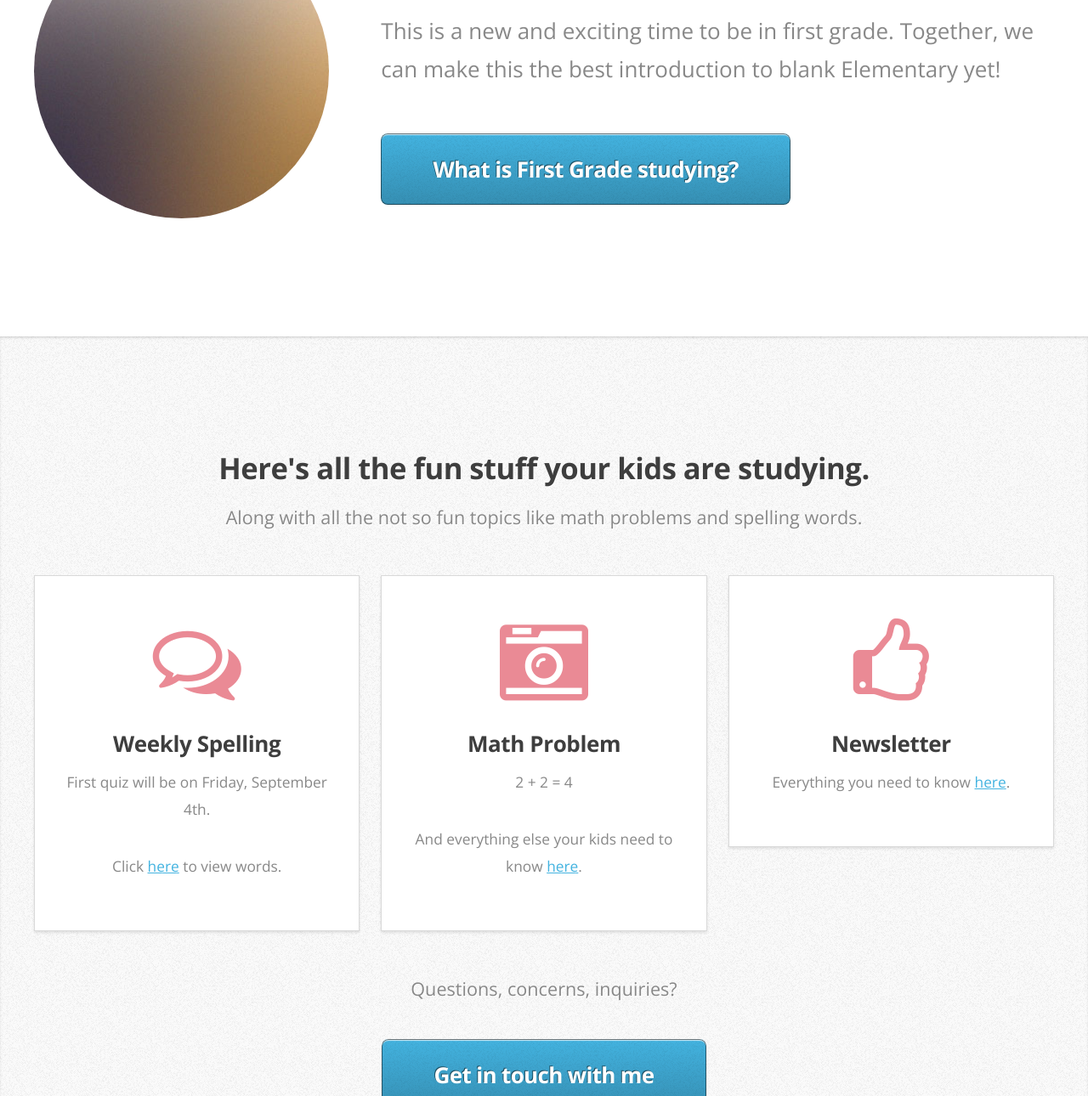
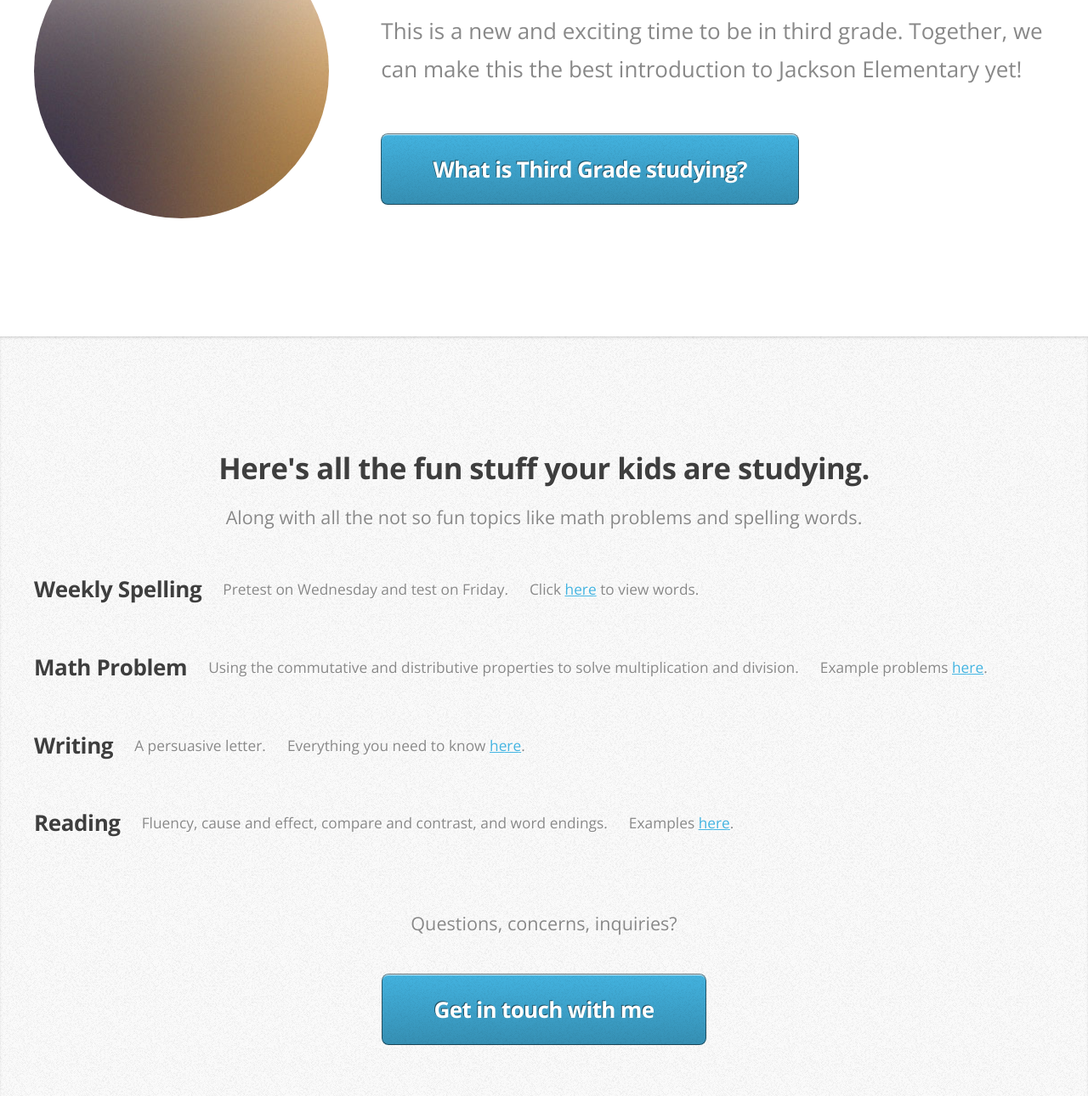
Before and after one commit to MsPerkins/msperkins.github.io, a plain HTML site: page index.html in a window 1280 px wide. Shown: the part 298-1588 px from the top of the page at 85% size. Drawn offline with nearby package versions, Linux system fonts and the light colour scheme.

Commit message:
Update 1/14/16

```diff
--- a/index.html
+++ b/index.html
@@ -41,10 +41,10 @@
 						</div>
 						<div class="8u">
 							<header>
-								<h1>Hi, welcome to <strong>First Grade!</strong></h1>
+								<h1>Hi, welcome to <strong>Third Grade!</strong></h1>
 							</header>
-							<p>This is a new and exciting time to be in first grade. Together, we can make this the best introduction to blank Elementary yet!</p>
-							<a href="#work" class="button big scrolly">What is First Grade studying?</a>
+							<p>This is a new and exciting time to be in third grade. Together, we can make this the best introduction to Jackson Elementary yet!</p>
+							<a href="#work" class="button big scrolly">What is Third Grade studying?</a>
 						</div>
 					</div>
 				</article>
@@ -59,29 +59,20 @@
 					</header>
 					<div class="container">
 						<div class="row">
-							<div class="4u">
-								<section class="box style1">
-									<span class="icon featured fa-comments-o"></span>
-									<h3>Weekly Spelling</h3>
-									<p>First quiz will be on Friday, September 4th.</p>
-									<p>Click <a href="words.html">here</a> to view words.</p>
-								</section>
-							</div>
-							<div class="4u">
-								<section class="box style1">
-									<span class="icon featured fa-camera-retro"></span>
-									<h3>Math Problem</h3>
-									<p>2 + 2 = 4</p>
-									<p>And everything else your kids need to know <a href="words.html">here</a>.</p>
-								</section>
-							</div>
-							<div class="4u">
-								<section class="box style1">
-									<span class="icon featured fa-thumbs-o-up"></span>
-									<h3>Newsletter</h3>
-									<p>Everything you need to know <a href="words.html">here</a>.</p>
-								</section>
-							</div>
+							<h3>Weekly Spelling</h3><p>Pretest on Wednesday and test on Friday.</p>
+							<p>Click <a href="words.html">here</a> to view words.</p>
+						</div>
+						<div class="row">
+							<h3>Math Problem</h3><p>Using the commutative and distributive properties to solve multiplication and division.</p>
+							<p>Example problems <a href="math.html">here</a>.</p>
+						</div>
+						<div class="row">
+							<h3>Writing</h3><p>A persuasive letter.</p>
+							<p>Everything you need to know <a href="words.html">here</a>.</p>
+						</div>
+						<div class="row">
+							<h3>Reading</h3><p>Fluency, cause and effect, compare and contrast, and word endings.</p>
+							<p>Examples <a href="reading.html">here</a>.</p>
 						</div>
 					</div>
 					<footer>
@@ -97,7 +88,7 @@
 						<h2>I'd love to hear from you!</h2>
 						<p>Please let me know what you think.</p>
 						<p><a href="mailto:msperkins@schoolemail.com">msperkins@schoolemail.com</a></p>
-						<p>Blank Elementary: (999) 999-9999</p>
+						<p>Jackson Elementary: 918-746-9340</p>
 					</header>
 					<footer>
 						<ul id="copyright">
```
